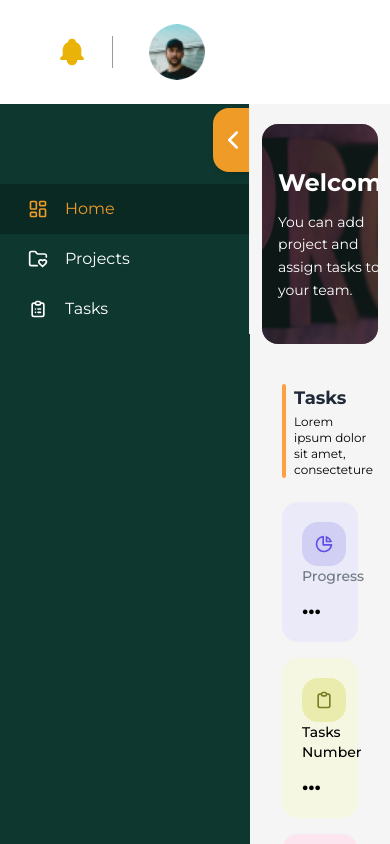
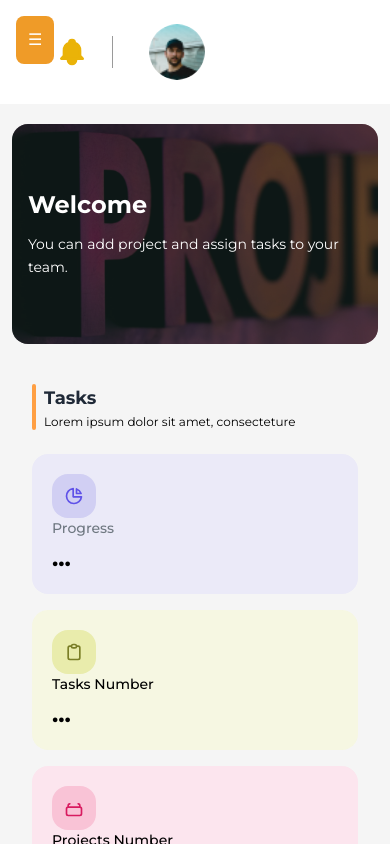
Before and after one commit to Gamalebrahim13/BMS, a React (Vite) app: page /dashboard in a window 390 px wide. Built offline with nearby package versions, Linux system fonts and the light colour scheme; sample sign-in values are in the browser's storage.

Commit message:
sidebar responsive  doneeeeeeeeeeeeeeeeeeeeeeeee

```diff
--- a/src/modules/Shared/Components/SideBar/SidBar.tsx
+++ b/src/modules/Shared/Components/SideBar/SidBar.tsx
@@ -9,18 +9,52 @@ export default function SidBar() {
   const [isCollapsed, setIsCollapsed] = useState(false)
   const location = useLocation();
   const { loginData } = useAuth();
-
-
+const [toggled, setToggled] = useState(false);
   const toggleCollapse = () => {
     setIsCollapsed(!isCollapsed)
   }
   return (
-    <div className=' bg-[#0E382F] h-full min-h-screen flex flex-col'>
-      <Sidebar collapsed={isCollapsed}>
-        <div className="relative">
+  <div className="bg-[#0E382F] h-full min-h-screen flex flex-col">
+<button  className="fixed top-4 left-4 z-[9999] bg-[#ef9b28] p-3 rounded-lg text-white md:hidden"
+  onClick={() => setToggled(true)}>
+☰
+</button>
+   <Sidebar
+  collapsed={isCollapsed}
+  toggled={toggled}
+  onBackdropClick={() => setToggled(false)}
+  breakPoint="md"
+  backgroundColor="#0E382F"
+  rootStyles={{
+    border: "none",
+    height: "100vh",
+  }}
+>
+
+      {/* Collapse Button */}
+      <div className="hidden md:block relative">
+
         <button
           onClick={() => toggleCollapse()}
-            className="absolute -right-1 top-1 z-50 flex h-16 w-10 items-center justify-center bg-[#ef9b28] text-white shadow-md transition-all duration-300 hover:bg-[#d8871e]"
+          className="
+            absolute
+            -right-1
+            top-3
+            z-50
+            flex
+            h-12
+            w-8
+            sm:h-16
+            sm:w-10
+            items-center
+            justify-center
+            bg-[#ef9b28]
+            text-white
+            shadow-md
+            transition-all
+            duration-300
+            hover:bg-[#d8871e]
+          "
           style={{
             borderTopLeftRadius: "16px",
             borderBottomLeftRadius: "16px",
@@ -28,64 +62,138 @@ export default function SidBar() {
         >
           <svg
             xmlns="http://www.w3.org/2000/svg"
-              className={`h-8 w-8 m-2 transition-transform duration-300 ${isCollapsed ? "rotate-180" : ""}`}
+            className={`
+              h-5
+              w-5
+              sm:h-7
+              sm:w-7
+              transition-transform
+              duration-300
+              ${isCollapsed ? "rotate-180" : ""}
+            `}
             fill="none"
             viewBox="0 0 24 24"
             stroke="currentColor"
             strokeWidth={2.5}
           >
-              <path strokeLinecap="round" strokeLinejoin="round" d="M15.75 19.5L8.25 12l7.5-7.5" />
+            <path
+              strokeLinecap="round"
+              strokeLinejoin="round"
+              d="M15.75 19.5L8.25 12l7.5-7.5"
+            />
           </svg>
         </button>
+      </div>
 
-        </div>
-        <Menu className='bg-[#0E382F] text-[#FFFFFF] pt-20' menuItemStyles={{
+      {/* Menu */}
+      <Menu
+        className="bg-[#0E382F] text-white pt-16 sm:pt-20"
+        menuItemStyles={{
           button: ({ active }) => ({
-            backgroundColor: active ? '#0A2922' : 'transparent',
-            color: active ? '#ef9b28' : '#white',
+            backgroundColor: active ? "#0A2922" : "transparent",
+            color: active ? "#ef9b28" : "#ffffff",
+            borderRadius: "10px",
+            margin: "4px 8px",
+            padding: "10px 12px",
+            fontSize: window.innerWidth < 640 ? "14px" : "16px",
 
-            '&:hover': {
-              backgroundColor: '#0A2922',
-              color: '#ef9b28',
+            "&:hover": {
+              backgroundColor: "#0A2922",
+              color: "#ef9b28",
             },
-            transition: 'all 0.2s ease',
+
+            transition: "all 0.2s ease",
           }),
+
           icon: ({ active }) => ({
-            color: active ? '#ef9b28' : 'inherit',
-            '&:hover': {
-              color: '#ef9b28',
+            color: active ? "#ef9b28" : "inherit",
+
+            "&:hover": {
+              color: "#ef9b28",
             },
           }),
-        }}>
-          {loginData?.userGroup === "Manager" ? <>
-            <MenuItem active={location.pathname === "/dashboard"}
-              icon={<LuLayoutDashboard className="text-xl group-hover:text-[#ef9b28] transition-colors" />} component={<Link to="/dashboard" />}> Home </MenuItem>
-            <MenuItem active={location.pathname === "/dashboard/user-list"}
-              icon={<LuUsers className="text-xl group-hover:text-[#ef9b28] transition-colors" />} component={<Link to="/dashboard/user-list" />}> Users </MenuItem>
+        }}
+      >
 
-            <MenuItem active={location.pathname === "/dashboard/project-list"}
-              icon={<LuFolderHeart className="text-xl group-hover:text-[#ef9b28] transition-colors" />} component={<Link to="/dashboard/project-list" />}> Projects </MenuItem>
+        {/* Manager */}
+        {loginData?.userGroup === "Manager" ? (
+          <>
+            <MenuItem
+              active={location.pathname === "/dashboard"}
+              icon={
+                <LuLayoutDashboard className="text-lg sm:text-xl transition-colors" />
+              }
+              component={<Link to="/dashboard" />}
+            >
+              Home
+            </MenuItem>
 
-            <MenuItem active={location.pathname === "/dashboard/task-list"}
-              icon={<HiOutlineClipboardList className="text-xl group-hover:text-[#ef9b28] transition-colors" />} component={<Link to="/dashboard/task-list" />}> Tasks </MenuItem>
+            <MenuItem
+              active={location.pathname === "/dashboard/user-list"}
+              icon={
+                <LuUsers className="text-lg sm:text-xl transition-colors" />
+              }
+              component={<Link to="/dashboard/user-list" />}
+            >
+              Users
+            </MenuItem>
 
+            <MenuItem
+              active={location.pathname === "/dashboard/project-list"}
+              icon={
+                <LuFolderHeart className="text-lg sm:text-xl transition-colors" />
+              }
+              component={<Link to="/dashboard/project-list" />}
+            >
+              Projects
+            </MenuItem>
 
+            <MenuItem
+              active={location.pathname === "/dashboard/task-list"}
+              icon={
+                <HiOutlineClipboardList className="text-lg sm:text-xl transition-colors" />
+              }
+              component={<Link to="/dashboard/task-list" />}
+            >
+              Tasks
+            </MenuItem>
+          </>
+        ) : (
+          <>
+            {/* Employee */}
+            <MenuItem
+              active={location.pathname === "/dashboard"}
+              icon={
+                <LuLayoutDashboard className="text-lg sm:text-xl transition-colors" />
+              }
+              component={<Link to="/dashboard" />}
+            >
+              Home
+            </MenuItem>
 
-          </> : <>
-            <MenuItem active={location.pathname === "/dashboard"}
-              icon={<LuLayoutDashboard className="text-xl group-hover:text-[#ef9b28] transition-colors" />} component={<Link to="/dashboard" />}> Home </MenuItem>
-            <MenuItem active={location.pathname === "/dashboard/project-list"}
-              icon={<LuFolderHeart className="text-xl group-hover:text-[#ef9b28] transition-colors" />} component={<Link to="/dashboard/project-list" />}> Projects </MenuItem>
+            <MenuItem
+              active={location.pathname === "/dashboard/project-list"}
+              icon={
+                <LuFolderHeart className="text-lg sm:text-xl transition-colors" />
+              }
+              component={<Link to="/dashboard/project-list" />}
+            >
+              Projects
+            </MenuItem>
 
-            <MenuItem active={location.pathname === "/dashboard/task-list"}
-              icon={<HiOutlineClipboardList className="text-xl group-hover:text-[#ef9b28] transition-colors" />} component={<Link to="/dashboard/task-list" />}> Tasks </MenuItem>
-
-
+            <MenuItem
+              active={location.pathname === "/dashboard/task-list"}
+              icon={
+                <HiOutlineClipboardList className="text-lg sm:text-xl transition-colors" />
+              }
+              component={<Link to="/dashboard/task-list" />}
+            >
+              Tasks
+            </MenuItem>
           </>
-          }
-
+        )}
       </Menu>
     </Sidebar>
   </div>
-  )
+);
 }
```
Lines whose indentation alone changed are shown as unchanged.
